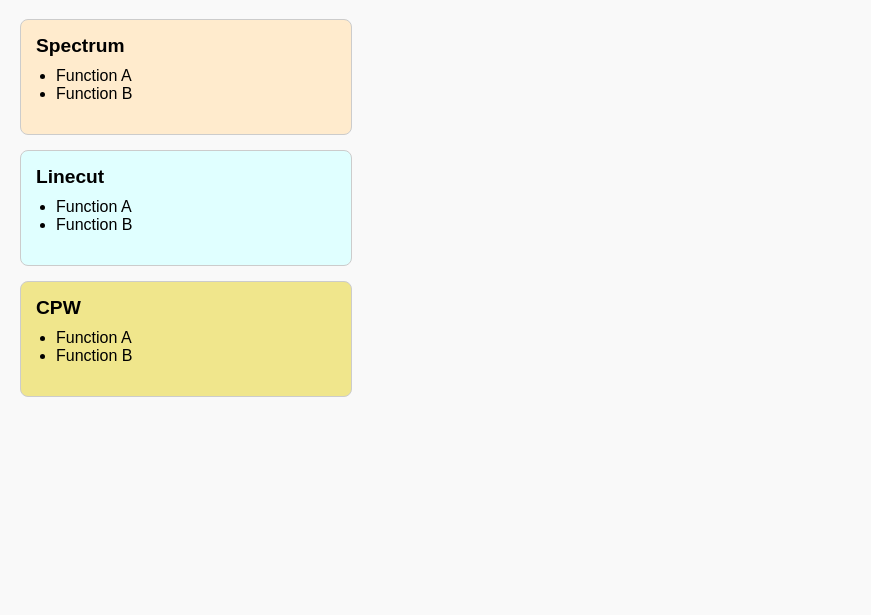
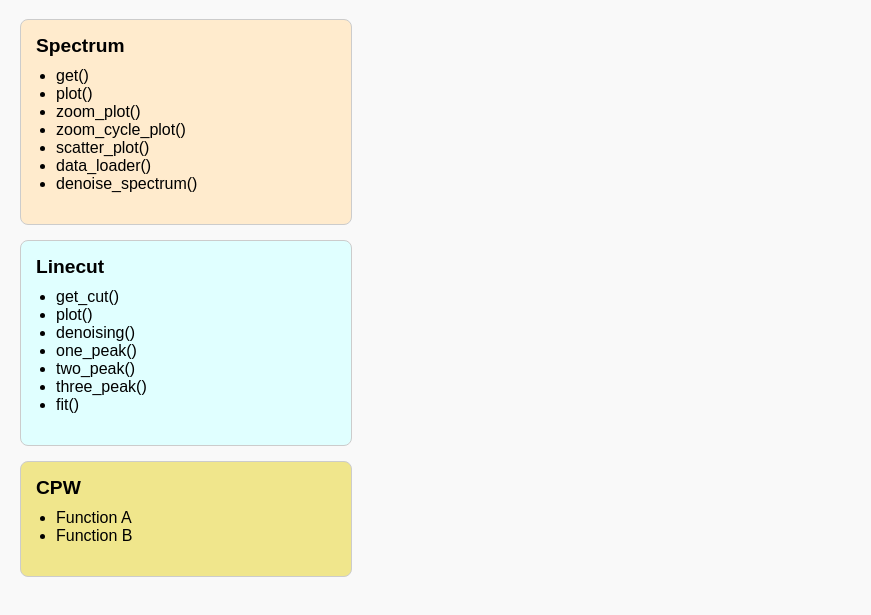
Before and after one commit to SinaMehboodi/Repos_GitHub, a plain HTML site: page index.html in a window 1280 px wide. Shown: the part 61-676 px from the top of the page, without its empty margins (0-871 px from the left). Drawn offline with Linux system fonts and the light colour scheme.

Commit message:
Update index.html

```diff
--- a/index.html
+++ b/index.html
@@ -54,16 +54,26 @@
     <div class="class-box spectrum">
         <div class="class-name">Spectrum</div>
         <ul class="functions-list">
-            <li>Function A</li>
-            <li>Function B</li>
+            <li>get()</li>
+            <li>plot()</li>
+            <li>zoom_plot()</li>
+            <li>zoom_cycle_plot()</li>
+            <li>scatter_plot()</li>
+            <li>data_loader()</li>
+            <li>denoise_spectrum()</li>
         </ul>
     </div>
 
     <div class="class-box linecut">
         <div class="class-name">Linecut</div>
         <ul class="functions-list">
-            <li>Function A</li>
-            <li>Function B</li>
+            <li>get_cut()</li>
+            <li>plot()</li>
+            <li>denoising()</li>
+            <li>one_peak()</li>
+            <li>two_peak()</li>
+            <li>three_peak()</li>
+            <li>fit()</li>
         </ul>
     </div>
 
```
